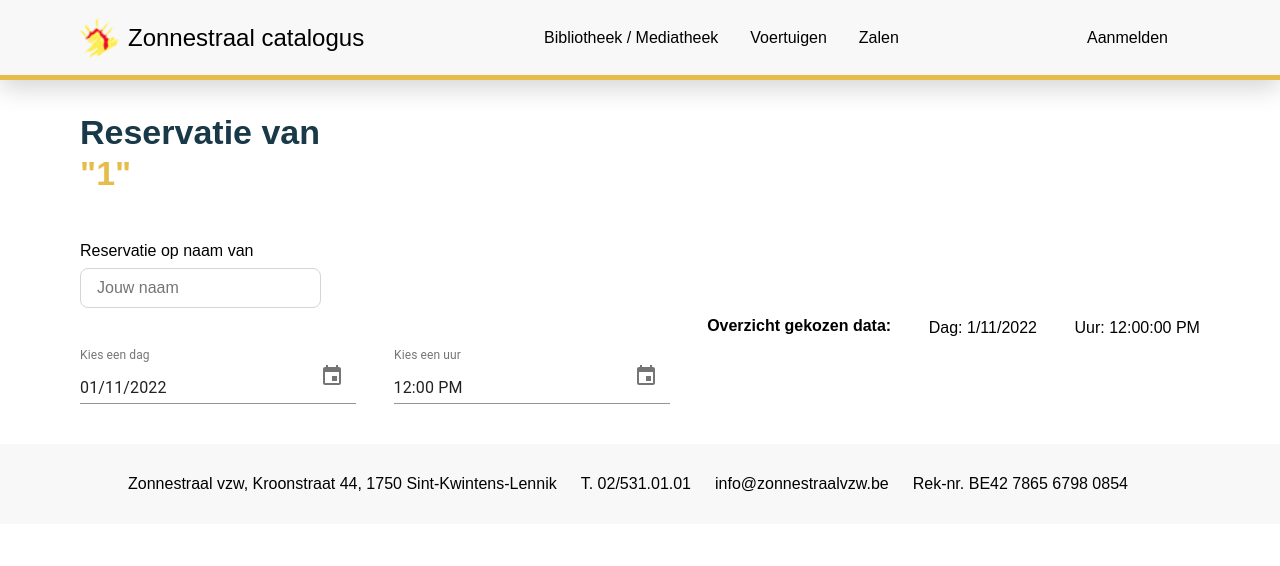
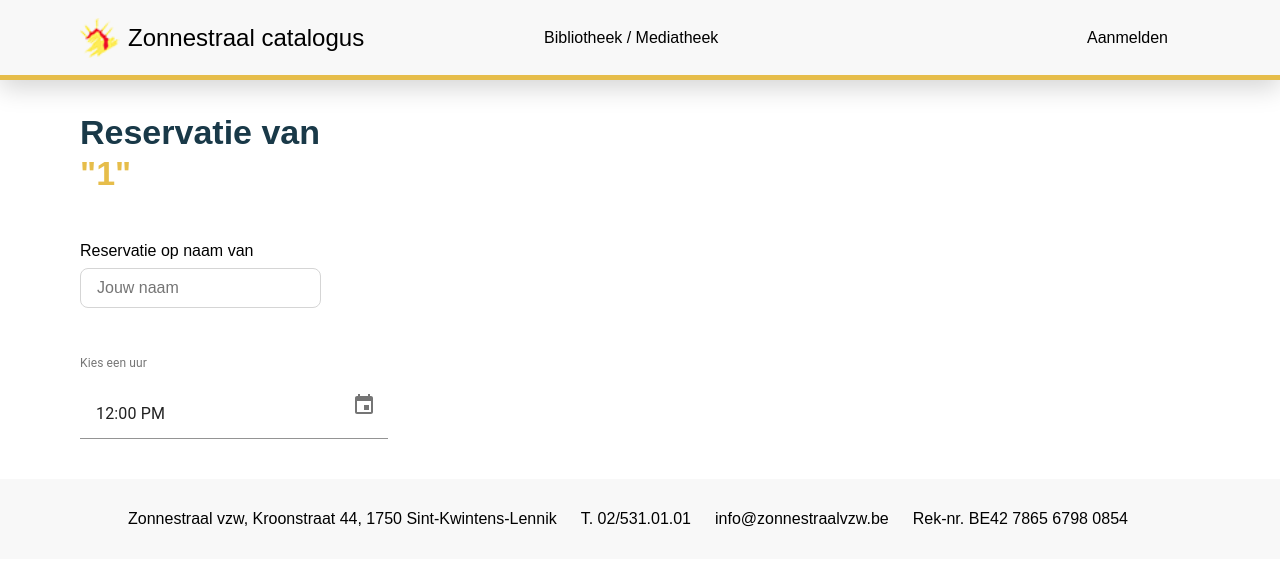
Before and after one commit to pgmgent-atwork-3/zonnestraal-catalogus, a Next.js app in the folder client/zonnestraal/: page /reservatie/1 in a window 1280 px wide. Shown: the top 566 px of the page. Built offline with nearby package versions, Linux system fonts and the light colour scheme.

Commit message:
made some chenges to MUI elements

```diff
--- /dev/null
+++ b/client/zonnestraal/components/Agenda/DatePickerDef.tsx
@@ -0,0 +1,92 @@
+import * as React from 'react';
+import TextField from '@mui/material/TextField';
+import DateRangePicker, { DateRange } from '@mui/lab/DateRangePicker';
+import AdapterDateFns from '@mui/lab/AdapterDateFns';
+import LocalizationProvider from '@mui/lab/LocalizationProvider';
+import Box from '@mui/material/Box';
+import styled from 'styled-components';
+import {
+  MuiPickersUtilsProvider,
+  KeyboardTimePicker,
+  KeyboardDatePicker,
+} from '@material-ui/pickers'
+import { useState } from 'react';
+import DateFnsUtils from '@date-io/date-fns'
+
+const PickerContainer = styled.div`
+  margin-top:${({ theme }) => theme.margins.normal};
+  width: 50%;
+
+  input {
+    display: flex;
+    elign-items: center;
+    margin-top:${({ theme }) => theme.margins.small};
+    padding:${({ theme }) => theme.paddings.small};
+  }
+
+  label {
+    margin-top: 0;
+    padding-top: 0;
+  }
+`
+
+export default function BasicDateRangePicker() {
+  const [value, setValue] = React.useState<DateRange<Date>>([new Date("2022-01-11T12:00:00"), new Date("2022-01-11T12:00:00")]);
+  const [ selectedDate, setSelectedDate] = useState(new Date("2022-01-11T12:00:00"));
+
+  console.log(value)
+
+  const handleChange = (date: any) => {
+    setSelectedDate(date)
+  }
+
+  return (
+    <>
+      <PickerContainer>
+        <LocalizationProvider dateAdapter={AdapterDateFns}>
+          <DateRangePicker
+            startText="Begindatum"
+            endText="Einddatum"
+            value={value}
+            onChange={(newValue) => {
+              setValue(newValue);
+            }}
+            renderInput={(startProps, endProps) => (
+              <React.Fragment>
+                <TextField {...startProps} />
+                <Box sx={{ mx: 2 }}> tot </Box>
+                <TextField {...endProps} />
+              </React.Fragment>
+            )}
+          />
+
+        </LocalizationProvider>
+      </PickerContainer>
+
+      <MuiPickersUtilsProvider utils={DateFnsUtils}>
+        <PickerContainer>
+          <KeyboardTimePicker
+            disableToolbar
+            variant='inline'
+            margin='normal'
+            id='time-picker'
+            label='Kies een uur'
+            value={selectedDate}
+            onChange={handleChange}
+            KeyboardButtonProps={{
+              'aria-label' : 'change hour'
+            }}
+          />
+        </PickerContainer>
+      </MuiPickersUtilsProvider>
+
+
+      {/* <div>
+        <h3>Overzicht</h3>
+        {value.map((v) => {
+          return <span>{v}</span>
+        })}
+      </div> */}
+    </>
+  );
+}
--- a/client/zonnestraal/components/Agenda/DatePickerRange.tsx
+++ b/client/zonnestraal/components/Agenda/DatePickerRange.tsx
@@ -1,5 +1,5 @@
 import React, { useState } from 'react'
-import 'date-fns'
+/* import 'date-fns' */
 import DateFnsUtils from '@date-io/date-fns'
 import {
   MuiPickersUtilsProvider,
--- a/client/zonnestraal/components/Forms/ReservationForm.tsx
+++ b/client/zonnestraal/components/Forms/ReservationForm.tsx
@@ -1,4 +1,5 @@
 import React from 'react'
+import DateRangePickerDef from '../Agenda/DatePickerDef';
 import DateRangePicker from '../Agenda/DatePickerRange';
 import InputField from './InputField';
 
@@ -10,7 +11,8 @@ const ReservationForm = (props: Props) => {
   return (
     <form>
       <InputField name='name' label='Reservatie op naam van' placeholder='Jouw naam'/>
-      <DateRangePicker/>
+      {/* <DateRangePicker/> */}
+      <DateRangePickerDef/>
     </form>
   )
 }
--- a/client/zonnestraal/components/Layouts/Header.tsx
+++ b/client/zonnestraal/components/Layouts/Header.tsx
@@ -18,7 +18,7 @@ const StyledHeader = styled.div`
   justify-content: center;
   align-items: center;
   border-bottom: 5px solid ${({ theme }) => theme.colors.yellow};
-  z-index: 101;
+  z-index: 201;
   box-shadow: ${({ theme }) => theme.colors.grey} 0px 8px 24px;
 
   @media (min-width: ${({ theme }) => theme.width.desktop}) {
--- a/client/zonnestraal/components/Layouts/Nav.tsx
+++ b/client/zonnestraal/components/Layouts/Nav.tsx
@@ -22,7 +22,7 @@ const StyledNav = styled.nav<{open: Boolean}>`
   justify-content: center;
   transition: transform 0.3s ease-in-out;
   transform: ${({ open }) => (open ? "translateX(0)" : "translateX(100%)")};
-  z-index:100;
+  z-index: 100;
 
   ul {
     display: flex;
@@ -90,7 +90,7 @@ const Nav = ({ open }: NavProps) => {
     const newToken = localStorage.getItem(AUTH_TOKEN)
     setAuthToken(newToken)
   }, []) */
-  const { isSignedIn } = useAuth();
+  const { isSignedIn }:any = useAuth();
 
   return (
     <StyledNav open={open}>
@@ -99,10 +99,10 @@ const Nav = ({ open }: NavProps) => {
               <Link href='/bibliotheek'>Bibliotheek / Mediatheek</Link>
           </li>
           <li>
-              <Link href='/voertuigen'>Voertuigen</Link>
+            {isSignedIn() && <Link href='/voertuigen'>Voertuigen</Link>}
           </li>
           <li>
-              <Link href='/zalen'>Zalen</Link>
+            {isSignedIn() && <Link href='/zalen'>Zalen</Link>}
           </li>
           <li>
             {!isSignedIn() && <Link href='/login'>Aanmelden</Link>}
--- a/client/zonnestraal/components/Menu/LoggedInContainer.tsx
+++ b/client/zonnestraal/components/Menu/LoggedInContainer.tsx
@@ -32,28 +32,30 @@ const LoggedInHeader = styled.div<{show: Boolean}>`
 `
 
 const DetailsUser = styled.div<{show: Boolean}>`
+  display: block;
   width: 100%;
-  display: ${({ show }) => (show ? "none" : "flex")};
   flex-direction: column;
   position: absolute;
-  top: 2rem;
+  transform: ${({ show }) => (show ? "translateY(-14rem)" : "translateY(1.7rem)")};
   background: ${({ theme }) => theme.colors.yellow};
   padding:  ${({ theme }) => theme.paddings.normal};
   transition: transform 0.5s ease-in-out;
+  z-index: 100;
 
   h4 {
     display: block;
   }
 `
 
-const AccountItem = styled.span`
-  color: ${({ theme }) => theme.colors.darkBlue};
-  margin-bottom:  ${({ theme }) => theme.margins.normal};
+const AccountItem = styled.p`
+  color: ${({ theme }) => theme.colors.darkNlue};
+  margin-bottom:  ${({ theme }) => theme.margins.small};
+  cursor: pointer;
 `
 
 const LoggedInContainer = (props: Props) => {
   const [show, setShow] = useState(true);
-  const { signOut } = useAuth()
+  const { signOut }:any = useAuth()
 
   return (
     <AccountContainer>
@@ -63,12 +65,9 @@ const LoggedInContainer = (props: Props) => {
       </LoggedInHeader>
 
       <DetailsUser show={show}>
-        <AccountItem>
-          <Link href={"/mijnreservaties"}>
-            <a>Mijn reservaties</a>
-          </Link>
-        </AccountItem>
-        <AccountItem>Mijn favorieten</AccountItem>
+        <Link href={"/mijnreservaties"}>
+          <AccountItem>Mijn reservaties</AccountItem>
+        </Link>
         <SecondaryButton title="afmelden" onClick={() => signOut()}/>
       </DetailsUser>
     </AccountContainer>
--- a/client/zonnestraal/package.json
+++ b/client/zonnestraal/package.json
@@ -15,7 +15,9 @@
     "@devexpress/dx-react-scheduler-material-ui": "^2.7.6",
     "@emotion/styled": "^11.6.0",
     "@material-ui/core": "^4.12.3",
+    "@material-ui/icons": "^4.11.2",
     "@material-ui/pickers": "^3.3.10",
+    "@mui/icons-material": "^5.2.5",
     "@mui/lab": "^5.0.0-alpha.64",
     "@mui/material": "^5.2.8",
     "@mui/x-data-grid": "^5.2.2",
@@ -25,6 +27,7 @@
     "apollo-link-context": "^1.0.20",
     "babel-plugin-styled-components": "^2.0.2",
     "cookie": "^0.4.1",
+    "date-fns": "^2.28.0",
     "graphql": "^16.2.0",
     "graphql-request": "^3.5.0",
     "isomorphic-unfetch": "^3.1.0",
```
Also changed, not shown: client/zonnestraal/pages/mijnreservaties/index.tsx (+8 -3 lines), 1 other file (tests, documents, lock files or other folders).
